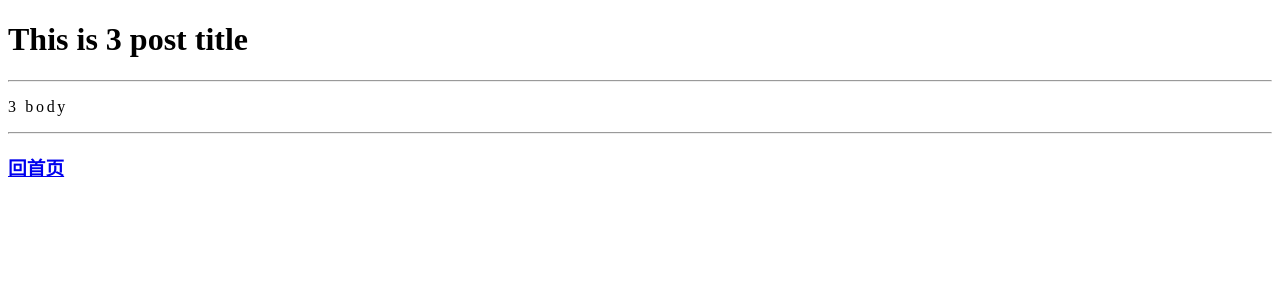
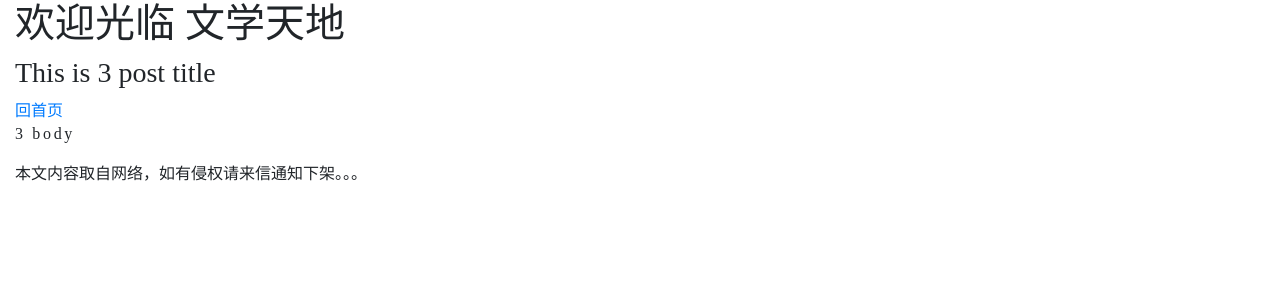
Before and after one commit to LuKEr629/myweb, a Django app: a page that uses templates/post.html in a window 1280 px wide. Shown: the top 300 px of the page. Run offline with Django 3.2, Linux system fonts and the light colour scheme; data comes from the database, SQL or seed files in the repository; some libraries are stand-ins or nearby versions.

Commit message:
20181026

```diff
--- a/templates/base.html
+++ b/templates/base.html
@@ -6,13 +6,26 @@
     <title>
         {% block title %} {% endblock %}
     </title>
+
+<!-- Bootstrap 4.1 -->
+<link rel="stylesheet" href="https://stackpath.bootstrapcdn.com/bootstrap/4.1.3/css/bootstrap.min.css" integrity="sha384-MCw98/SFnGE8fJT3GXwEOngsV7Zt27NXFoaoApmYm81iuXoPkFOJwJ8ERdknLPMO" crossorigin="anonymous">
+<script src="https://stackpath.bootstrapcdn.com/bootstrap/4.1.3/js/bootstrap.min.js" integrity="sha384-ChfqqxuZUCnJSK3+MXmPNIyE6ZbWh2IMqE241rYiqJxyMiZ6OW/JmZQ5stwEULTy" crossorigin="anonymous"></script>
+
 </head>
 <body>
+    <div class='container-fluid'>
         {% include 'header.html' %}
+        <div class='panel panel-default'>
+            <div class='panel-heading'>
                 {% block headmessage %} {% endblock %}
-    <hr>
+            </div>
+            <div class='panel-body'>
                 {% block content %} {% endblock %}
-    <hr>
+            </div>
+            <div class='panel-footer'>
                 {% include 'footer.html' %}
+            </div>
+        </div>
+    </div>
 </body>
 </html>
--- /dev/null
+++ b/templates/footer.html
@@ -0,0 +1,8 @@
+<!-- footer.html -->
+{% block footer %}
+    {% if now %}
+    <p style = 'font-family:微软雅黑;'>现在时刻：{{ now }}</p>
+    {% else %}
+    <p style = 'font-family:微软雅黑;'>本文内容取自网络，如有侵权请来信通知下架。。。</p>
+    {% endif %}
+{% endblock %}
--- /dev/null
+++ b/templates/header.html
@@ -0,0 +1,4 @@
+<!-- headier.html -->
+<div class = 'well'>
+    <h1 style = 'font-family:微软雅黑;'>欢迎光临 文学天地</h1>
+</div>
--- a/templates/index.html
+++ b/templates/index.html
@@ -6,4 +6,8 @@
 {% endblock %}
 {% block content %}
     {% for post in posts %}
-        <p style = 'font-family:微软雅黑;
+        <p style = 'font-family:微软雅黑;font-size:14pt;font-weight:bold;'>
+            <a href = '/post/{{post.slug}}'>{{post.title}}</a>
+        </p>
+    {% endfor %}
+{% endblock %}
--- a/templates/post.html
+++ b/templates/post.html
@@ -1,18 +1,12 @@
-<!DOCTYPE html>
-<html>
-<head>
-    <meta charset = 'utf-8'>
-    <title>
-        欢迎光临我的网站
-    </title>
-</head>
-<body>
-    <h1>{{ post.title }}</h1>
-    <hr>
-        <p style = 'font-family:微软雅黑;font-size:12pt;letter-spacing:2pt;'>
-            {{ post.body }}</a>
+<!-- post.html -->
+{% extends 'base.html' %}
+{% block title %} {{ post.title }} - 文学天地 {% endblock %}
+{% block headmessage %}
+    <h3 style = 'font-family:微软雅黑;'> {{ post.title }} </h3>
+    <a styple = 'font-family:微软雅黑;' href = '/'> 回首页 </a>
+{% endblock %}
+{% block content %}
+    <p style = 'font-family:微软雅黑;font-size:12pt;letter-spacing:2pt;'>
+        {{ post.body }}</a>
         </p>
-    <hr>
-    <h3><a href = '/'>回首页</a></h3>
-</body>
-</html>
+{% endblock %}
```
Lines whose indentation alone changed are shown as unchanged.
